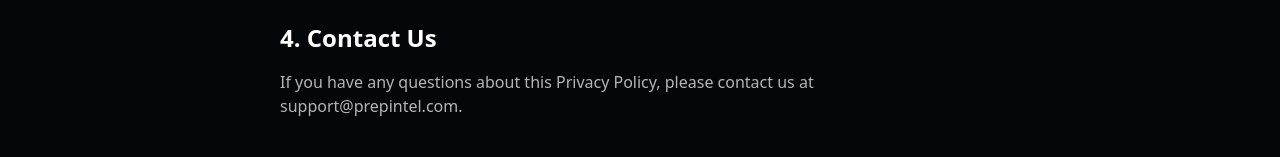
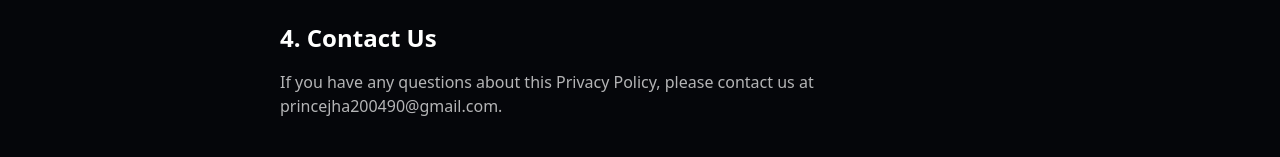
Before and after one commit to MrPrincejha/PrepIntel, a Next.js app in the folder prepintel/: page /privacy in a window 1280 px wide. Shown: the part 795-952 px from the top of the page. Built offline with nearby package versions, Linux system fonts and the light colour scheme.

Commit message:
chore: replace support@prepintel.com placeholder with personal email

```diff
--- a/prepintel/src/app/(public)/contact/page.tsx
+++ b/prepintel/src/app/(public)/contact/page.tsx
@@ -19,8 +19,8 @@ export default function ContactPage() {
             <div className="p-6 rounded-2xl bg-white/5 border border-white/10">
               <h2 className="text-lg font-bold text-white mb-2">Email Support</h2>
               <p className="mb-4 text-sm">Reach out directly via email:</p>
-              <a href="mailto:support@prepintel.com" className="text-primary hover:underline font-medium">
-                support@prepintel.com
+              <a href="mailto:princejha200490@gmail.com" className="text-primary hover:underline font-medium break-all">
+                princejha200490@gmail.com
               </a>
             </div>
 
--- a/prepintel/src/app/(public)/privacy/page.tsx
+++ b/prepintel/src/app/(public)/privacy/page.tsx
@@ -29,7 +29,7 @@ export default function PrivacyPage() {
           <p>We use the data we collect strictly to provide, maintain, and improve our platform, and to communicate with you regarding your account or updates.</p>
 
           <h2 className="text-2xl font-bold text-white mt-8 mb-4">4. Contact Us</h2>
-          <p>If you have any questions about this Privacy Policy, please contact us at support@prepintel.com.</p>
+          <p>If you have any questions about this Privacy Policy, please contact us at princejha200490@gmail.com.</p>
         </div>
       </main>
       <PublicFooter />
```
